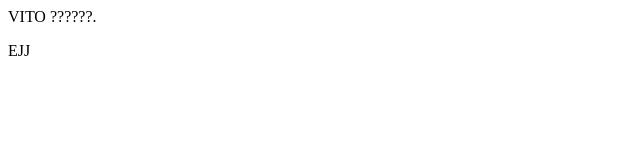
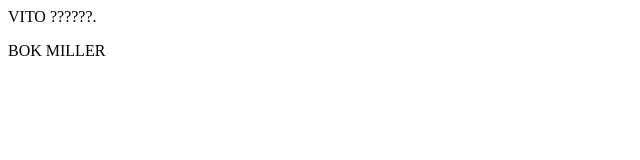
Before and after one commit to vitok12/website, a plain HTML site: page index.html in a window 1280 px wide. Shown: the full height of the page, 0-640 px from the left. Drawn offline with Linux system fonts and the light colour scheme.

Commit message:
Update index.html

```diff
--- a/index.html
+++ b/index.html
@@ -4,6 +4,6 @@
 	</head>
 	<body>
 		VITO ??????.
-		<p>EJJ</p>
+		<p>BOK MILLER</p>
 	</body>
 </html>
```
